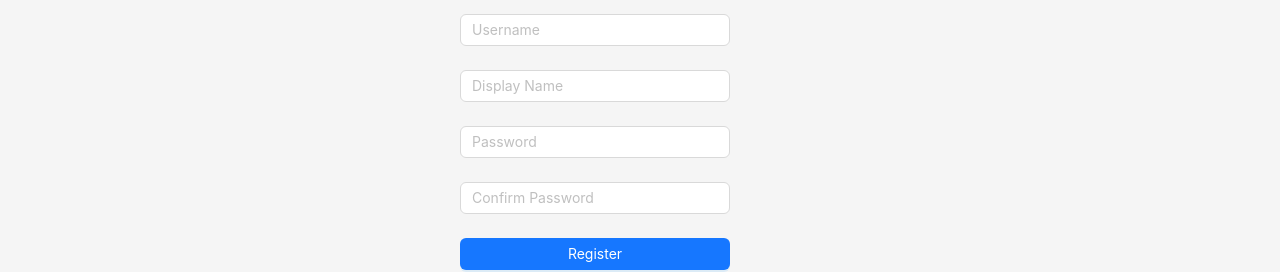
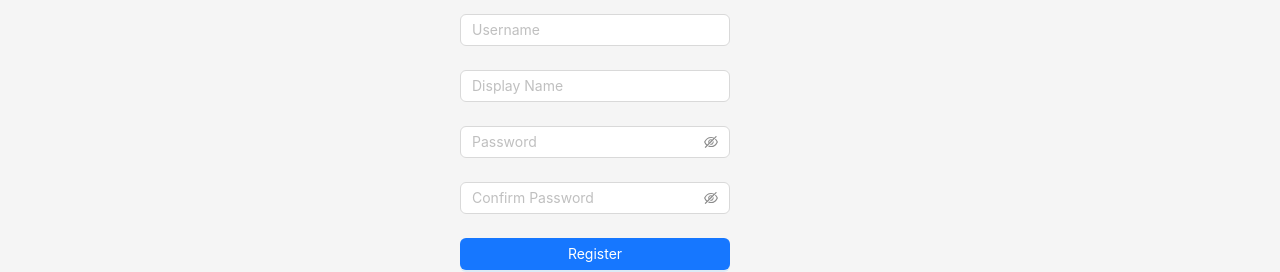
Before and after one commit to mimuc/mememuc-template, a React (Create React App) app in the folder react-frontend/: page /register in a window 1280 px wide. Shown: the part 151-423 px from the top of the page. Built offline with nearby package versions, Linux system fonts and the light colour scheme.

Commit message:
:recycle: implement missing features for register page

```diff
--- a/react-frontend/src/pages/RegisterPage/RegisterPage.tsx
+++ b/react-frontend/src/pages/RegisterPage/RegisterPage.tsx
@@ -1,47 +1,80 @@
 import {Link} from "react-router-dom";
-import {Button, Col, Form, Input, Row, theme, Typography} from "antd";
+import {Button, Col, Form, Input, message, Row, theme, Typography} from "antd";
+import {api} from "src/api";
 
 const {Title, Text} = Typography;
 
 export const RegisterPage = () => {
+    const [messageApi, contextHolder] = message.useMessage();
     const {token} = theme.useToken();
 
     const handleFinish = async (values: any) => {
-        console.log("vals", values);
-
-        // Check passwords
-
-        // Check username
-
-        const response = await fetch('http://localhost:3001/auth/register', {
-            method: 'POST',
-            headers: { 'Content-Type': 'application/json' },
-            body: JSON.stringify({username: values.username, displayName: values.displayName, password: values.password}),
-        });
-        console.log(response)
+        try {
+            await api.auth.register(values.username, values.displayName, values.password);
+            messageApi.success(<>Registration successful. <Link to={'/login'}>Login</Link></>);
+        } catch (error) {
+            messageApi.error('Username already exists.');
+        }
     }
 
-    // TODO: allow only some characters in username
-    // TODO: check if username is already taken
-    // TODO: add password strength indicator
-    // TODO: add password confirmation
-    // TODO: add register logic
     return (
+        <>
+            {contextHolder}
             <Row>
                 <Col offset={8} span={6}>
                     <Title>Register</Title>
                     <Form onFinish={handleFinish}>
-                    <Form.Item required name="username">
+                        <Form.Item hasFeedback required name="username" rules={[
+                            {required: true, message: 'Please input your username!'},
+                            {min: 3, message: 'Username must be at least 3 characters long'},
+                            {max: 20, message: 'Username must be at most 20 characters long'},
+                            {
+                                pattern: /^[a-zA-Z0-9_]+$/,
+                                message: 'Username must only contain letters, numbers and underscores'
+                            }
+                        ]}>
                             <Input placeholder={'Username'}/>
                         </Form.Item>
-                    <Form.Item required name="displayName">
+                        <Form.Item hasFeedback required name="displayName" rules={
+                            [
+                                {required: true, message: 'Please input your display name!'},
+                                {min: 3, message: 'Display name must be at least 3 characters long'},
+                                {max: 20, message: 'Display name must be at most 20 characters long'},
+                                {
+                                    pattern: /^[a-zA-Z0-9_ ]+$/,
+                                    message: 'Display name must only contain letters, numbers, underscores and spaces'
+                                }
+                            ]
+                        }>
                             <Input placeholder={'Display Name'}/>
                         </Form.Item>
-                    <Form.Item required name="password">
-                        <Input placeholder={'Password'}/>
+                        <Form.Item hasFeedback required name="password" rules={[
+                            {required: true, message: 'Please input your password!'},
+                            {min: 8, message: 'Password must be at least 8 characters long'},
+                            {max: 20, message: 'Password must be at most 20 characters long'},
+                            {
+                                pattern: /^(?=.*[a-z])(?=.*[A-Z])(?=.*[0-9])(?=.*[!@#$%^&*])(?=.{8,})/,
+                                message: 'Password must contain at least one lowercase letter, one uppercase letter, one number and one special character'
+                            }
+                        ]}>
+                            <Input.Password placeholder={'Password'}/>
                         </Form.Item>
-                    <Form.Item required>
-                        <Input placeholder={'Confirm Password'}/>
+                        <Form.Item hasFeedback required
+                                   name="confirmPassword"
+                                   dependencies={['password']}
+                                   rules={[
+                                       {required: true, message: 'Please confirm your password!'},
+                                       ({getFieldValue}) => ({
+                                           validator(_, value) {
+                                               if (!value || getFieldValue('password') === value) {
+                                                   return Promise.resolve();
+                                               }
+                                               return Promise.reject(new Error('The two passwords that you entered do not match!'));
+                                           }
+                                       })
+                                   ]}
+                        >
+                            <Input.Password placeholder={'Confirm Password'}/>
                         </Form.Item>
                         <Form.Item>
                             <Button type={'primary'} htmlType={'submit'} block>
@@ -54,5 +87,7 @@ export const RegisterPage = () => {
                     </Form>
                 </Col>
             </Row>
+        </>
+
     );
 };
```
Lines whose indentation alone changed are shown as unchanged.
